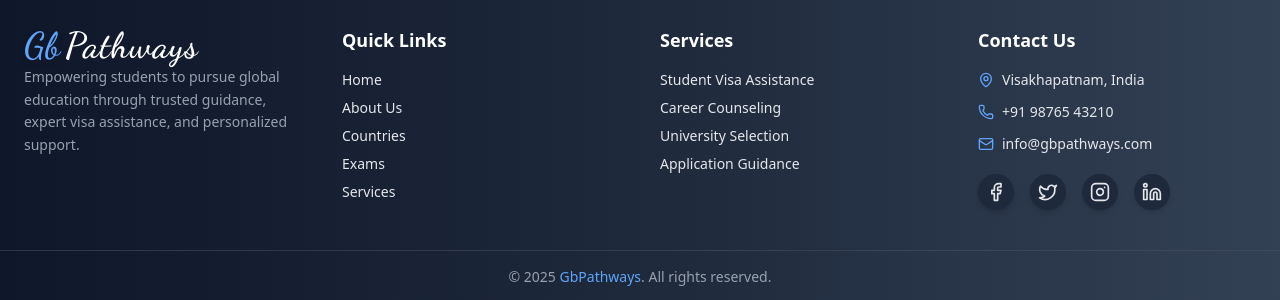
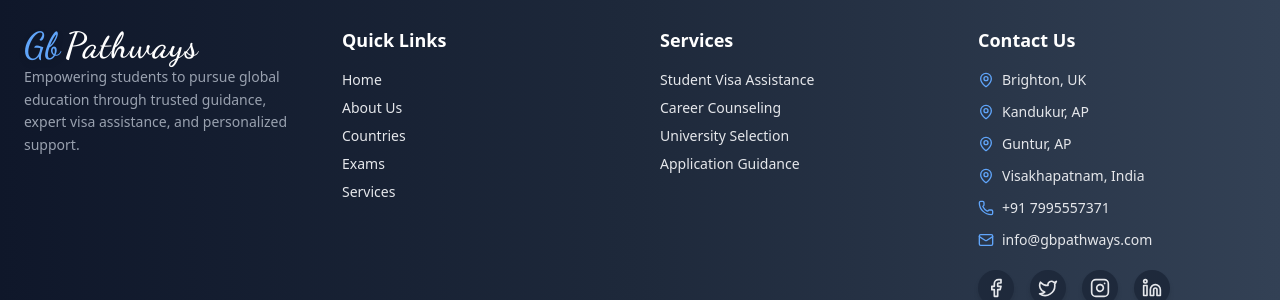
Before and after one commit to SaiRama-Doddi/Gbpathways, a React (Vite) app: page / in a window 1280 px wide. Shown: the part 4513-4813 px from the top of the page. Built offline with nearby package versions, Linux system fonts and the light colour scheme.

Commit message:
added footer address

```diff
--- a/src/components/Footer.jsx
+++ b/src/components/Footer.jsx
@@ -70,14 +70,21 @@ const Footer = () => {
 <div>
   <h3 className="text-lg font-semibold text-white mb-4">Contact Us</h3>
   <ul className="space-y-3 text-sm">
-            <li className="flex items-center gap-2">
+    {/* Addresses */}
+    {["Brighton, UK", "Kandukur, AP", "Guntur, AP", "Visakhapatnam, India"].map((location) => (
+      <li key={location} className="flex items-center gap-2">
         <MapPin className="w-4 h-4 text-[#60a5fa]" />
-              <span>Visakhapatnam, India</span>
+        <span>{location}</span>
       </li>
+    ))}
+
+    {/* Phone */}
     <li className="flex items-center gap-2">
       <Phone className="w-4 h-4 text-[#60a5fa]" />
-              <span>+91 98765 43210</span>
+      <span>+91 7995557371</span>
     </li>
+
+    {/* Email */}
     <li className="flex items-center gap-2">
       <Mail className="w-4 h-4 text-[#60a5fa]" />
       <span>info@gbpathways.com</span>
@@ -86,17 +93,26 @@ const Footer = () => {
 
   {/* Social Icons */}
 <div className="flex gap-4 mt-5">
-            {[Facebook, Twitter, Instagram, Linkedin].map((Icon, index) => (
+  {[
+    { Icon: Facebook, link: "https://www.facebook.com/people/GB-Pathways/pfbid02gaP15mUmTcwjPeNRqKWcoo15A13AsapZoTXWJHHqoAPXDpg2QXALzBaBPjW84Loel/" },
+    { Icon: Twitter, link: "https://x.com/GbPathways" },
+    { Icon: Instagram, link: "https://www.instagram.com/gb_pathways/?next=%2F" },
+    { Icon: Linkedin, link: "https://www.linkedin.com/company/yuva-overseas/" },
+  ].map(({ Icon, link }, index) => (
     <a
       key={index}
-                href="#"
+      href={link}
+      target="_blank"
+      rel="noopener noreferrer"
       className="p-2 rounded-full bg-[#1e293b] hover:bg-[#60a5fa] transition duration-300 shadow-md hover:shadow-[#60a5fa]/50"
     >
       <Icon className="w-5 h-5 text-gray-200 hover:text-white transition" />
     </a>
   ))}
 </div>
+
 </div>
+
       </div>
 
       {/* Divider */}
```
Lines whose indentation alone changed are shown as unchanged.
